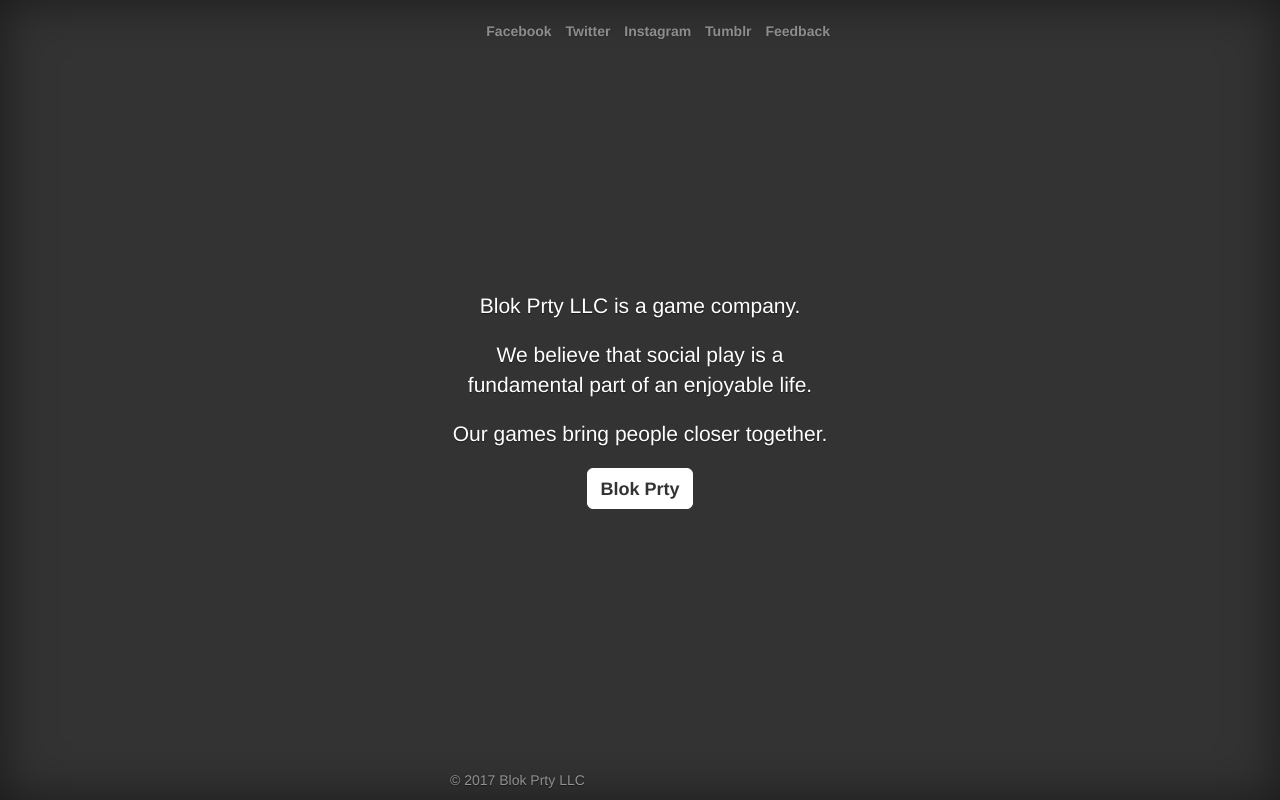
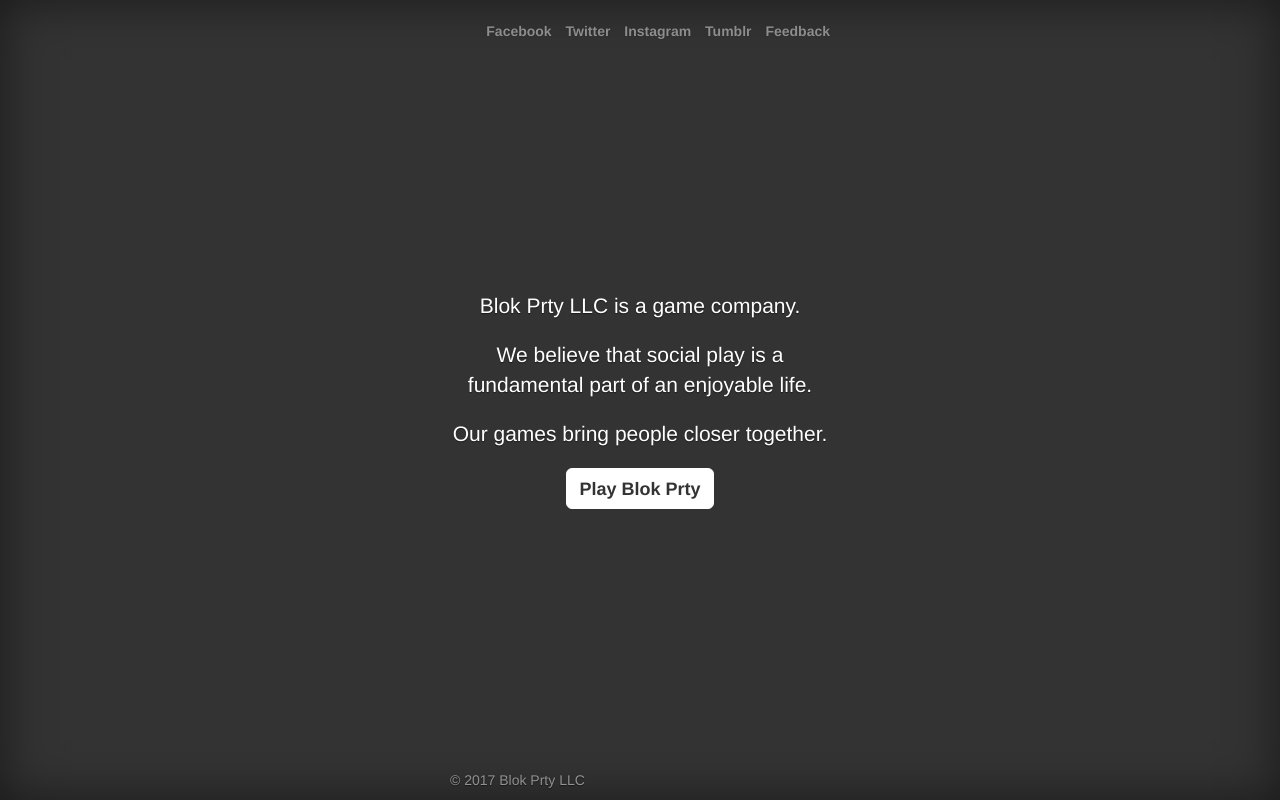
Before and after one commit to ronforbes/blokprty.com, a plain HTML site: page wwwroot/index.html in a window 1280 px wide. Drawn offline with nearby package versions, Linux system fonts and the light colour scheme.

Commit message:
Updated website copy

```diff
--- a/wwwroot/index.html
+++ b/wwwroot/index.html
@@ -33,7 +33,7 @@
                         <p class="lead">Blok Prty LLC is a game company.</p>
                         <p class="lead">We believe that social play is a fundamental part of an enjoyable life.</p>
                         <p class="lead">Our games bring people closer together.</p>
-                        <a href="play" class="btn btn-lg btn-secondary">Blok Prty</a>
+                        <a href="play" class="btn btn-lg btn-secondary">Play Blok Prty</a>
                     </div>
 
                     <div class="mastfoot">
```
